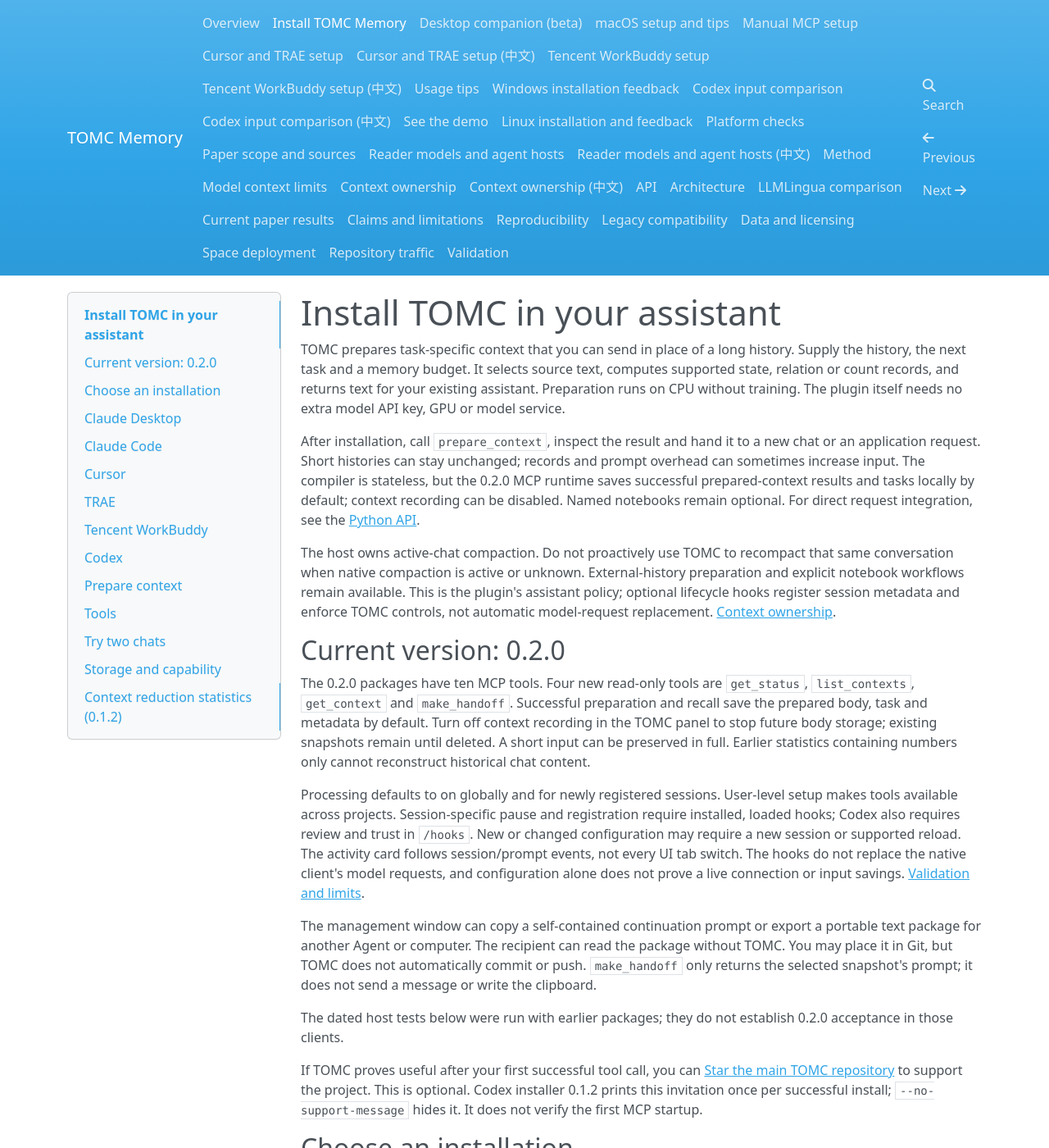
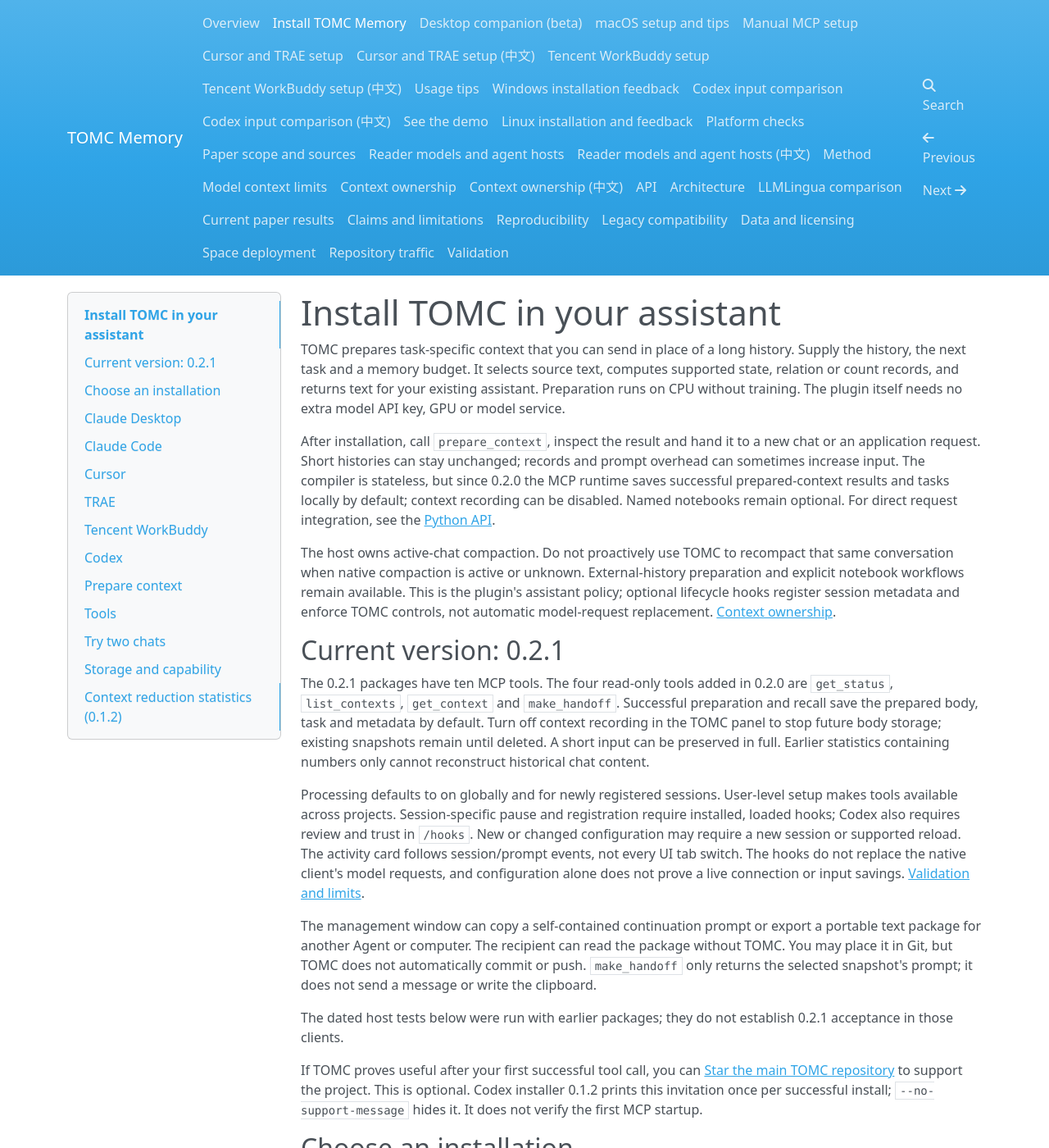
Before and after one commit to ZipengWu365/TOMC, an MkDocs documentation site: the page built from docs/assistant_plugin.md, in a window 1280 px wide and 1400 px high. Shown: the whole window at 82% size. Built offline with MkDocs 1.6.1, drawn with Linux system fonts in a browser that asks for light colours; nearby versions of some CDN libraries; some of the changed text lies outside the part shown.

Commit message:
Release TOMC 0.2.1
The package, the Claude Desktop extension and the Claude Code and Codex
plugins move to 0.2.1. Notes and documents can stop below the budget when
the evidence is clear, MCP results fit one tool output, and a repeat
prepare_context call can receive only the changes. The README and plugin
guides describe 0.2.1 as current; mentions of features added in 0.2.0 stay
historical. The downloads README lists the new release assets and their
SHA-256 hashes.

Co-Authored-By: Claude Opus 5.5 <noreply@anthropic.com>

````diff
--- a/docs/assistant_plugin.md
+++ b/docs/assistant_plugin.md
@@ -2,19 +2,19 @@
 
 TOMC prepares task-specific context that you can send in place of a long history. Supply the history, the next task and a memory budget. It selects source text, computes supported state, relation or count records, and returns text for your existing assistant. Preparation runs on CPU without training. The plugin itself needs no extra model API key, GPU or model service.
 
-After installation, call `prepare_context`, inspect the result and hand it to a new chat or an application request. Short histories can stay unchanged; records and prompt overhead can sometimes increase input. The compiler is stateless, but the 0.2.0 MCP runtime saves successful prepared-context results and tasks locally by default; context recording can be disabled. Named notebooks remain optional. For direct request integration, see the [Python API](api_reference.md#prepare-context-before-your-api-call).
+After installation, call `prepare_context`, inspect the result and hand it to a new chat or an application request. Short histories can stay unchanged; records and prompt overhead can sometimes increase input. The compiler is stateless, but since 0.2.0 the MCP runtime saves successful prepared-context results and tasks locally by default; context recording can be disabled. Named notebooks remain optional. For direct request integration, see the [Python API](api_reference.md#prepare-context-before-your-api-call).
 
 The host owns active-chat compaction. Do not proactively use TOMC to recompact that same conversation when native compaction is active or unknown. External-history preparation and explicit notebook workflows remain available. This is the plugin's assistant policy; optional lifecycle hooks register session metadata and enforce TOMC controls, not automatic model-request replacement. [Context ownership](context_ownership.md).
 
-## Current version: 0.2.0
+## Current version: 0.2.1
 
-The 0.2.0 packages have ten MCP tools. Four new read-only tools are `get_status`, `list_contexts`, `get_context` and `make_handoff`. Successful preparation and recall save the prepared body, task and metadata by default. Turn off context recording in the TOMC panel to stop future body storage; existing snapshots remain until deleted. A short input can be preserved in full. Earlier statistics containing numbers only cannot reconstruct historical chat content.
+The 0.2.1 packages have ten MCP tools. The four read-only tools added in 0.2.0 are `get_status`, `list_contexts`, `get_context` and `make_handoff`. Successful preparation and recall save the prepared body, task and metadata by default. Turn off context recording in the TOMC panel to stop future body storage; existing snapshots remain until deleted. A short input can be preserved in full. Earlier statistics containing numbers only cannot reconstruct historical chat content.
 
 Processing defaults to on globally and for newly registered sessions. User-level setup makes tools available across projects. Session-specific pause and registration require installed, loaded hooks; Codex also requires review and trust in `/hooks`. New or changed configuration may require a new session or supported reload. The activity card follows session/prompt events, not every UI tab switch. The hooks do not replace the native client's model requests, and configuration alone does not prove a live connection or input savings. [Validation and limits](host_integration_validation_20261022.md).
 
 The management window can copy a self-contained continuation prompt or export a portable text package for another Agent or computer. The recipient can read the package without TOMC. You may place it in Git, but TOMC does not automatically commit or push. `make_handoff` only returns the selected snapshot's prompt; it does not send a message or write the clipboard.
 
-The dated host tests below were run with earlier packages; they do not establish 0.2.0 acceptance in those clients.
+The dated host tests below were run with earlier packages; they do not establish 0.2.1 acceptance in those clients.
 
 If TOMC proves useful after your first successful tool call, you can [Star the main TOMC repository](https://github.com/ZipengWu365/TOMC) to support the project. This is optional. Codex installer 0.1.2 prints this invitation once per successful install; `--no-support-message` hides it. It does not verify the first MCP startup.
 
@@ -29,19 +29,19 @@ If TOMC proves useful after your first successful tool call, you can [Star the m
 | Tencent WorkBuddy | [Add a local MCP server](workbuddy.md) | Manual configuration preview; client tool calls remain unverified |
 | Codex | Run the ZIP's installation helper | Preview.4 native installation and default-model calls passed in the Windows personal profile; the earlier macOS trial used preview.2 |
 
-Download the 0.2.0 packages from the [release page](https://github.com/ZipengWu365/TOMC/releases/tag/v0.2.0-preview.1): [Claude `.mcpb`](https://github.com/ZipengWu365/TOMC/releases/download/v0.2.0-preview.1/tomc-memory-0.2.0.mcpb) ([checksum](https://github.com/ZipengWu365/TOMC/releases/download/v0.2.0-preview.1/tomc-memory-0.2.0.mcpb.sha256)) or [Codex ZIP](https://github.com/ZipengWu365/TOMC/releases/download/v0.2.0-preview.1/tomc-memory-codex-0.2.0.zip) ([checksum](https://github.com/ZipengWu365/TOMC/releases/download/v0.2.0-preview.1/tomc-memory-codex-0.2.0.zip.sha256)). Earlier packages stay in the same folder; dated host and model validation keeps its historical scope.
+Download the 0.2.1 packages from the [release page](https://github.com/ZipengWu365/TOMC/releases/tag/v0.2.1-preview.1): [Claude `.mcpb`](https://github.com/ZipengWu365/TOMC/releases/download/v0.2.1-preview.1/tomc-memory-0.2.1.mcpb) ([checksum](https://github.com/ZipengWu365/TOMC/releases/download/v0.2.1-preview.1/tomc-memory-0.2.1.mcpb.sha256)) or [Codex ZIP](https://github.com/ZipengWu365/TOMC/releases/download/v0.2.1-preview.1/tomc-memory-codex-0.2.1.zip) ([checksum](https://github.com/ZipengWu365/TOMC/releases/download/v0.2.1-preview.1/tomc-memory-codex-0.2.1.zip.sha256)). Earlier packages stay in the same folder; dated host and model validation keeps its historical scope.
 
 There is no published PyPI package or public marketplace listing. Updates must be installed manually. [Claude's installation and private distribution guide](https://support.claude.com/en/articles/10949351-getting-started-with-local-mcp-servers-on-claude-desktop)
 
 ## Claude Desktop
 
-The 0.2.0 download is built from this source as `outputs/plugins/tomc-memory-0.2.0.mcpb`. It contains TOMC's source and uses the official MCPB UV runtime: a supported host downloads Python and installs dependencies in an isolated environment. The first installation needs network access; it is not an offline bundle. [Official UV bundle example](https://github.com/modelcontextprotocol/mcpb/tree/main/examples/hello-world-uv)
+The 0.2.1 download is built from this source as `outputs/plugins/tomc-memory-0.2.1.mcpb`. It contains TOMC's source and uses the official MCPB UV runtime: a supported host downloads Python and installs dependencies in an isolated environment. The first installation needs network access; it is not an offline bundle. [Official UV bundle example](https://github.com/modelcontextprotocol/mcpb/tree/main/examples/hello-world-uv)
 
 Maintainers can build and check the package from the checkout:
 
 ```bash
 python scripts/build_plugin.py
-python scripts/plugin_smoke.py outputs/plugins/tomc-memory-0.2.0.mcpb
+python scripts/plugin_smoke.py outputs/plugins/tomc-memory-0.2.1.mcpb
 ```
 
 The second command needs `uv` and the MCP test client (`.[mcp]`). It extracts the archive outside the checkout and launches its locked runtime; it does not install into or alter your assistant. Share the `.mcpb` file and its `.sha256` checksum file with collaborators. A Cursor link containing your own local paths is not a portable installation package.
@@ -49,7 +49,7 @@ The second command needs `uv` and the MCP test client (`.[mcp]`). It extracts th
 1. Update Claude Desktop and obtain the `.mcpb` file.
 2. Open **Settings → Extensions → Advanced settings → Install Extension…**.
 3. Select the file, review its information and follow the installation prompts.
-4. Start a chat and check the TOMC tools: the 0.2.0 runtime exposes ten, including the four read-only context and status tools.
+4. Start a chat and check the TOMC tools: the 0.2.1 runtime exposes ten, including the four read-only context and status tools.
 
 These are the [official custom-extension installation steps](https://support.claude.com/en/articles/10949351-getting-started-with-local-mcp-servers-on-claude-desktop). Bundle construction and MCP protocol checks do not establish that the desktop installation works on every platform. Claude Desktop GUI installation remains to be tested on macOS and Windows.
 
@@ -70,7 +70,7 @@ Start a new session, or reload the VS Code window, and run `/mcp`: the server ap
 
 Claude Code does not install `.mcpb` files, but it can launch the same locked runtime as a local stdio MCP server.
 
-1. Download `tomc-memory-0.2.0.mcpb`, check its SHA-256 and extract it (it is a ZIP archive) to a directory you will keep.
+1. Download `tomc-memory-0.2.1.mcpb`, check its SHA-256 and extract it (it is a ZIP archive) to a directory you will keep.
 2. Install [UV](https://docs.astral.sh/uv/getting-started/installation/) and make `uv` available on PATH before running the commands below. Replace the example path with your actual extracted directory; keep paths quoted when they contain spaces.
 3. Install the locked dependencies with `uv sync --locked --directory "/absolute/path/to/extracted"`.
 4. Register the server for all your projects:
@@ -134,7 +134,7 @@ Follow the [WorkBuddy guide](workbuddy.md) to add the locked local runtime throu
 
 ## Codex
 
-The 0.2.0 download is built as `outputs/plugins/tomc-memory-codex-0.2.0.zip`. It includes a local marketplace at `.agents/plugins/marketplace.json`, an `install.py` helper and a `plugins/tomc-memory/` package containing the supported `.codex-plugin/plugin.json` compatibility manifest, the same locked TOMC runtime and a memory skill. The compatibility manifest declares the bundled tools and skill; the helper prepares their launch paths for your installation. You can share the original ZIP privately; this does not list TOMC in the public plugin directory. [Official plugin packaging and local marketplaces](https://developers.openai.com/plugins/build/plugins)
+The 0.2.1 download is built as `outputs/plugins/tomc-memory-codex-0.2.1.zip`. It includes a local marketplace at `.agents/plugins/marketplace.json`, an `install.py` helper and a `plugins/tomc-memory/` package containing the supported `.codex-plugin/plugin.json` compatibility manifest, the same locked TOMC runtime and a memory skill. The compatibility manifest declares the bundled tools and skill; the helper prepares their launch paths for your installation. You can share the original ZIP privately; this does not list TOMC in the public plugin directory. [Official plugin packaging and local marketplaces](https://developers.openai.com/plugins/build/plugins)
 
 Maintainers can build the candidate from the checkout with `python scripts/build_codex_plugin.py`; share the resulting ZIP and its `.sha256` checksum file.
 
@@ -178,7 +178,7 @@ The CLI on PATH can differ from the engine bundled with a desktop application. T
 uv run --no-project install.py --codex 'C:\path\to\codex.exe'
 ```
 
-Use a host that supports both plugin commands and your model account. A successful installer message establishes registration, not a successful model request. In a new session, first check the TOMC tools (ten in 0.2.0), then try the [preparation example](#prepare-context). Ask for `prepare_context` explicitly and check the tool result. The [Windows feedback](windows_installation_feedback.md) records installation, runtime and real model results separately.
+Use a host that supports both plugin commands and your model account. A successful installer message establishes registration, not a successful model request. In a new session, first check the TOMC tools (ten in 0.2.1), then try the [preparation example](#prepare-context). Ask for `prepare_context` explicitly and check the tool result. The [Windows feedback](windows_installation_feedback.md) records installation, runtime and real model results separately.
 
 To prepare the local launch configuration and print the follow-up installation commands without registering a marketplace or installing a plugin, use:
 
@@ -269,7 +269,7 @@ In an application, send `prepared.messages` instead of the original history. In
 <details markdown="1">
 <summary>Optional: keep history across chats</summary>
 
-The notebook stores supplied text in its original form. `recall_memory` prepares it for the requested task. `prepare_context` needs no notebook. In 0.2.0, both preparation routes save successful prepared results and tasks as separate context snapshots when context recording is on.
+The notebook stores supplied text in its original form. `recall_memory` prepares it for the requested task. `prepare_context` needs no notebook. Since 0.2.0, both preparation routes save successful prepared results and tasks as separate context snapshots when context recording is on.
 
 ## Try two chats
 
--- a/pyproject.toml
+++ b/pyproject.toml
@@ -4,7 +4,7 @@ build-backend = "hatchling.build"
 
 [project]
 name = "tomc-memory"
-version = "0.2.0"
+version = "0.2.1"
 description = "CPU memory construction for your existing LLM API, with source-linked records"
 readme = "README.md"
 requires-python = ">=3.10"
--- a/src/tomc/__init__.py
+++ b/src/tomc/__init__.py
@@ -7,7 +7,7 @@ from .model_profiles import ModelProfile, get_model_profile
 from .request_context import RequestContextManager, RequestContextPlan
 from .schemas import CompilationResult, CompilationStats, LedgerRecord, Message, Source
 
-__version__ = "0.2.0"
+__version__ = "0.2.1"
 __all__ = [
     "AutomaticChatSession",
     "RequestContextManager",
````
Also changed, not shown: README.md (+8 -8 lines), README_zh.md (+5 -5 lines), docs/assistant_plugin_zh.md (+13 -13 lines), plugins/claude/README.md (+2 -2 lines), plugins/codex/README.md (+3 -3 lines), plugins/downloads/README.md (+11 -2 lines), PUBLIC_RELEASE_MANIFEST.json, 5 other files.
